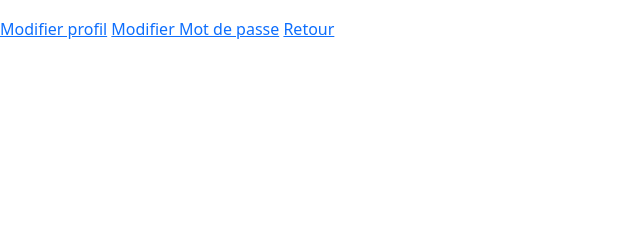
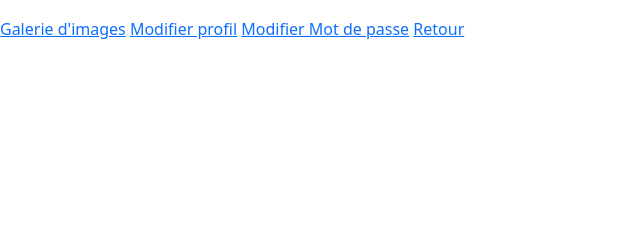
Before and after one commit to helenefablet/sortir, a Symfony app: template templates/participant/afficherProfil.html.twig in a window 1280 px wide. Shown: the part 143-383 px from the top of the page, without its empty margins (0-640 px from the left). Run offline with Twig, Linux system fonts and the light colour scheme; the template is opened without the code that fills it, so the values that code supplies are empty; some libraries are stand-ins or nearby versions.

Commit message:
Jeudi 10H00

```diff
--- a/templates/participant/afficherProfil.html.twig
+++ b/templates/participant/afficherProfil.html.twig
@@ -16,6 +16,7 @@
         </div>
     </ul>
     {% if app.user.id == participant.id %}
+        <a href="{{ path('') }}">Galerie d'images</a>
         <a href="{{ path('participant_update', {'id': app.user.id}) }}">Modifier profil</a>
         <a href="{{ path('participant_modifierMDP', {'id': app.user.id}) }}">Modifier Mot de passe</a>
     {% endif %}
```
